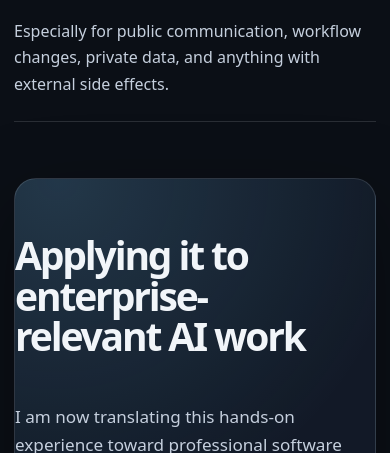
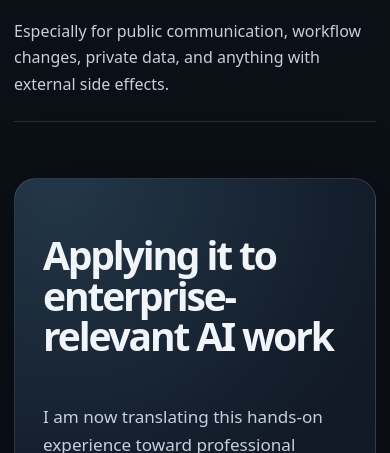
Before and after one commit to david-kendrick/practical-ai-journey-website, a FastAPI app: page / in a window 390 px wide. Shown: the part 6047-6500 px from the top of the page. Run offline with FastAPI, Linux system fonts and the light colour scheme.

Commit message:
fix: tune closing block padding on tablet and mobile

```diff
--- a/static/styles.css
+++ b/static/styles.css
@@ -794,6 +794,7 @@ code { color: var(--accent); font-family: "SFMono-Regular", Consolas, "Liberatio
     background: rgba(125, 211, 252, 0.1);
   }
   .section-shell { width: min(var(--page-width), calc(100% - 28px)); padding: 56px 0; scroll-margin-top: 88px; }
+  .closing-block { padding: 56px clamp(40px, 7vw, 64px); }
   .footer-inner { width: min(var(--page-width), calc(100% - 28px)); }
   .hero { gap: 26px; padding-top: 48px; }
   h1 { font-size: clamp(2.8rem, 14vw, 4.35rem); letter-spacing: -0.064em; }
@@ -815,6 +816,8 @@ code { color: var(--accent); font-family: "SFMono-Regular", Consolas, "Liberatio
   .table-card { margin-inline: -14px; border-radius: 0; border-left: 0; border-right: 0; }
 }
 @media (max-width: 640px) {
+  .closing-block { padding-inline: clamp(28px, 7vw, 48px); }
+
   .footer-inner {
     align-items: flex-start;
     gap: 12px 18px;
```
